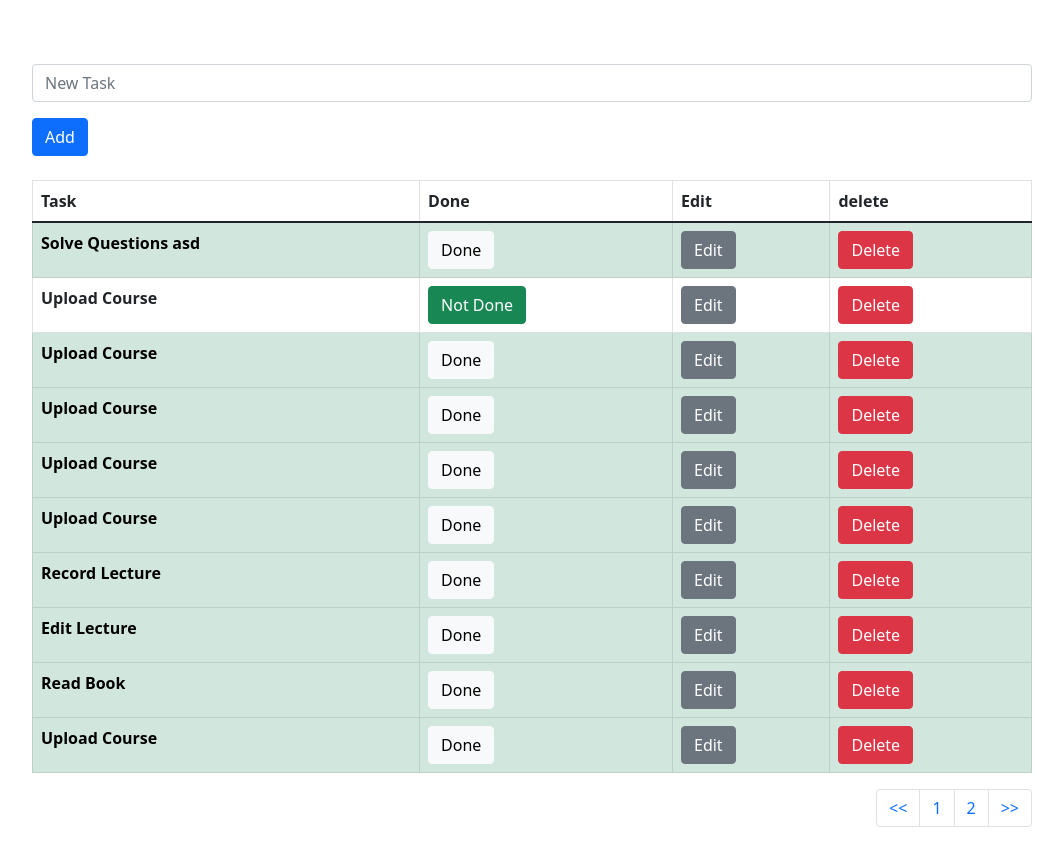
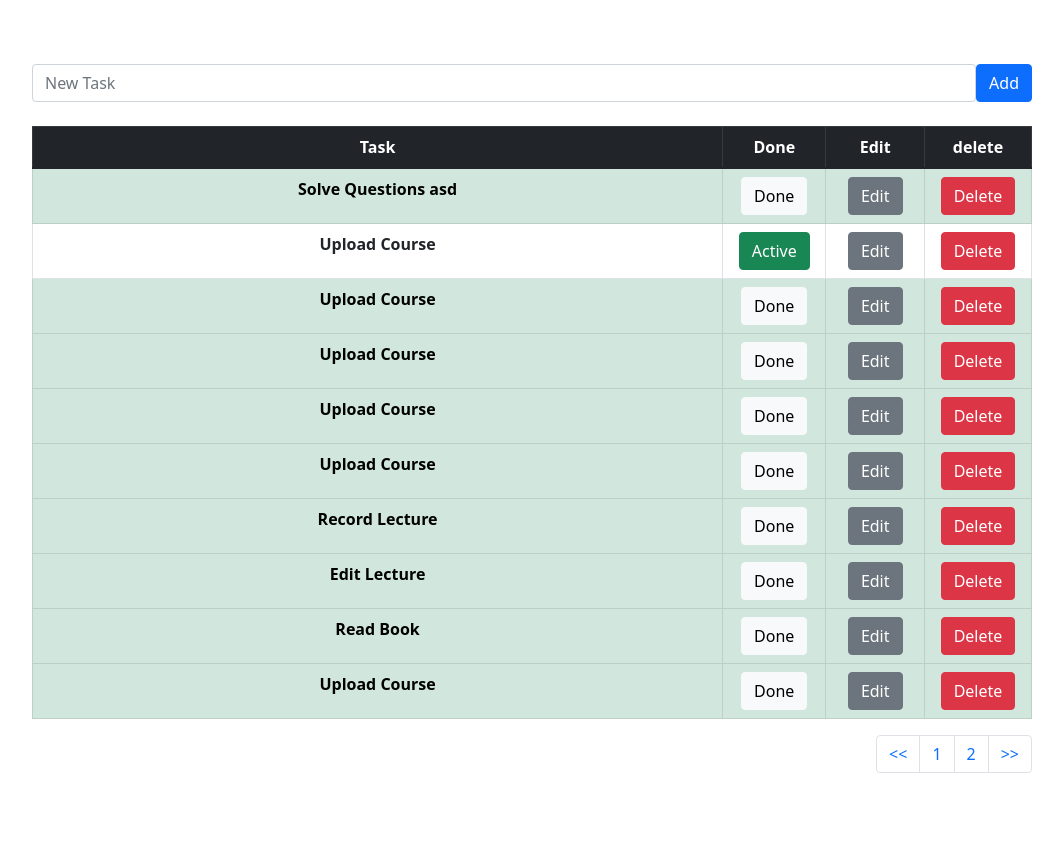
Before and after one commit to Keykubat60/taskmate, a Django app: page /todolist/ in a window 1280 px wide. Shown: the part 56-899 px from the top of the page, without its empty margins (108-1171 px from the left). After the commit the page ends 829 px from the top, so only its background shows below. Run offline with Django 4.2, Linux system fonts and the light colour scheme; data comes from the database, SQL or seed files in the repository; both versions use the stored data as it was after the commit.

Commit message:
design table (todolist)

```diff
--- a/taskmate/todolist_app/templates/todolist.html
+++ b/taskmate/todolist_app/templates/todolist.html
@@ -18,19 +18,19 @@
     {% endif %}
       <form method="POST">
     {% csrf_token %}
-  <div class="mb-3">
-    <input type="text" class="form-control" name="task" placeholder="New Task">
+  <div class="d-flex">
+      <input type="text" class="form-control d-inline-block" name="task" placeholder="New Task">
+      <button type="submit" class="btn btn-primary d-inline-block">Add</button>
   </div>
-  <button type="submit" class="btn btn-primary">Add</button>
 </form>
     <br>
-<table class="table table-bordered" >
-    <thead>
+<table class="table table-bordered text-center " >
+    <thead class="table-dark">
         <tr>
-            <th scope="col">Task</th>
-            <th scope="col">Done</th>
-            <th scope="col">Edit</th>
-            <th scope="col">delete</th>
+            <th class="col-7">Task</th>
+            <th class="col-1">Done</th>
+            <th class="col-1">Edit</th>
+            <th class="col-1">delete</th>
         </tr>
     </thead>
      <tbody>
@@ -40,17 +40,17 @@
         {% for obj in all_tasks %}
             {% if obj.done %}
                <tr class="table-success">
-                    <th scope="row">{{obj.task}}</th>
-                        <td><a href="{% url 'pending_task' obj.id %}"><button type="button" class="btn btn-light">Done</button></a></td>
-                        <td><a href="{% url 'edit_task' obj.id %}"><button type="button" class="btn btn-secondary">Edit</button></a></td>
-                        <td><a href="{% url 'delete_task' obj.id %}"><button type="button" class="btn btn-danger">Delete</button></a></td>
+                    <th class="col-7">{{obj.task}}</th>
+                        <td class="col-1"><a href="{% url 'pending_task' obj.id %}"><button type="button" class="btn btn-light">Done</button></a></td>
+                        <td class="col-1"><a href="{% url 'edit_task' obj.id %}"><button type="button" class="btn btn-secondary">Edit</button></a></td>
+                        <td class="col-1"><a href="{% url 'delete_task' obj.id %}"><button type="button" class="btn btn-danger">Delete</button></a></td>
                 </tr>
             {% else %}
                 <tr>
-                    <th scope="row">{{obj.task}}</th>
-                        <td><a href="{% url 'complete_task' obj.id %}"><button type="button" class="btn btn-success">Not Done</button></a></td>
-                        <td><a href="{% url 'edit_task' obj.id %}"><button type="button" class="btn btn-secondary">Edit</button></a></td>
-                        <td><a href="{% url 'delete_task' obj.id %}"><button type="button" class="btn btn-danger">Delete</button></a> </td>
+                    <th class="col-7">{{obj.task}}</th>
+                        <td class="col-1"><a href="{% url 'complete_task' obj.id %}"><button type="button" class="btn btn-success">Active</button></a></td>
+                        <td class="col-1"><a href="{% url 'edit_task' obj.id %}"><button type="button" class="btn btn-secondary">Edit</button></a></td>
+                        <td class="col-1"><a href="{% url 'delete_task' obj.id %}"><button type="button" class="btn btn-danger">Delete</button></a> </td>
                     </tr>
             {% endif %}
 
```
Also changed, not shown: taskmate/db.sqlite3.
